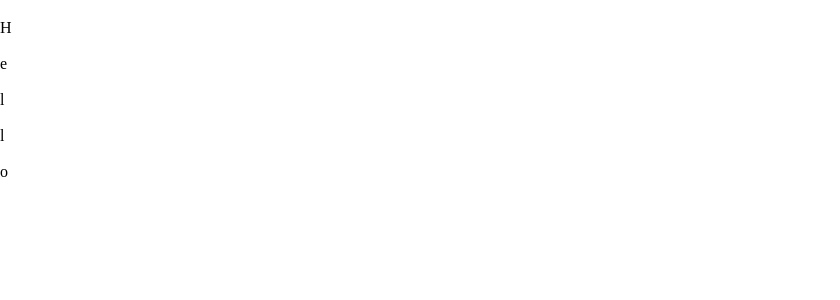
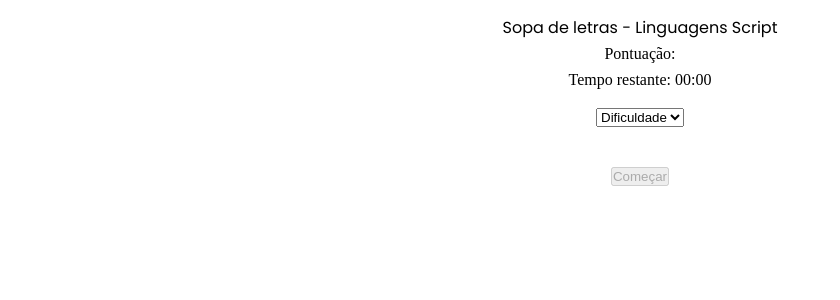
Before and after one commit to Marco-26/trabalho-pratico-ls, a React (Create React App) app: page / in a window 1280 px wide. Shown: the top 300 px of the page, without its empty margins (0-840 px from the left). Built offline with nearby package versions, Linux system fonts and the light colour scheme.

Commit message:
limpeza de código, novo sistema grid

```diff
--- a/src/App.js
+++ b/src/App.js
@@ -37,26 +37,15 @@ function App() {
     setGame(!gameStarted);
   }
 
-  let test = "Hello";
-  let word = [];
-  for (const value of test) {
-    word.push(<p>{value}</p>);
-  }
-  return(
-    <div>
-      {word}
+  return (
+    <div className="App">
+      <Header gameStarted={gameStarted} handleGameStart={handleGameStart} popUp={modalTrigger} handleTrigger={setTrigger} level={level} handleLevel={handleLevel} timer={timer} />
+      <Grid level={level} />
+      <Popup trigger={modalTrigger} handleTrigger={handleTrigger} title="O tempo acabou!" buttonTxt="Fechar">
+        Para a próxima tente ser mais rápido!
+      </Popup>
     </div>
   );
-
-  // return (
-  //   <div className="App">
-  //     <Header gameStarted={gameStarted} handleGameStart={handleGameStart} popUp={modalTrigger} handleTrigger={setTrigger} level={level} handleLevel={handleLevel} timer={timer} />
-  //     <Grid level={level} />
-  //     <Popup trigger={modalTrigger} handleTrigger={handleTrigger} title="O tempo acabou!" buttonTxt="Fechar">
-  //       Para a próxima tente ser mais rápido!
-  //     </Popup>
-  //   </div>
-  // );
 }
 
 export default App;
--- a/src/components/grid/grid.jsx
+++ b/src/components/grid/grid.jsx
@@ -1,16 +1,16 @@
-import React,{ useState } from "react";
-import '../reset.css';
-import './grid.css';
-import { data } from "../data"
-import styled from "styled-components"
+import React, { useState } from "react";
+import "../reset.css";
+import "./grid.css";
+import { data } from "../data";
+import styled from "styled-components";
 
 const Grid = (props) => {
-    const {level} = props;
+  const { level } = props;
 
-    const cellsArray = []
+  const cellsArray = [];
   let cellQuantity, cssRepeat;
 
-    const shuffle = arr => [...arr].sort(() => Math.random() - 0.5);
+  const shuffle = (arr) => [...arr].sort(() => Math.random() - 0.5);
   const newData = shuffle(data);
 
   // dependendo da dificuldade, o jogo apenas tem um certo numero de palavras e um certo numero de cells
@@ -18,31 +18,27 @@ const Grid = (props) => {
 
   let wordAmount;
 
-    switch(level){
-        case(0):
+  switch (level) {
+    case 0:
       wordAmount = 0;
       cellQuantity = 0;
       cssRepeat = 0;
       break;
-        case(1):
-            wordAmount=3;
+    case 1:
+      wordAmount = 3;
       cellQuantity = 64;
       cssRepeat = 8;
       break;
-        case(2):
+    case 2:
       wordAmount = 5;
       cellQuantity = 81;
       cssRepeat = 9;
       break;
-        case(3):
+    case 3:
       wordAmount = 7;
       cellQuantity = 100;
       cssRepeat = 10;
       break;
-    }
-
-    for(let i=0; i < cellQuantity; i++){
-        cellsArray.push(null);
   }
 
   const words = [];
@@ -56,18 +52,9 @@ const Grid = (props) => {
     grid-template-columns: repeat(${cssRepeat}, 30px);
   `;
 
-    let word = "Ola"
-    let letter;
-    for (let index = 0; index <word.length;index++){
-        letter = word.charAt(index);
-    }
-
-    return(
+  return (
     <div className="grid-container">
-            <Grid>
-                {/* {cellsArray.map(() => <div className="cell">{letter}</div>)} */}
-                {cellsArray.map(() => <div className="cell">{char()}</div>)}
-            </Grid>
+      <Grid>{generateGrid(cellsArray,cellQuantity)}</Grid>
       <div className="words">
         {words.map((word) => (
           <div>
@@ -77,28 +64,38 @@ const Grid = (props) => {
       </div>
     </div>
   );
+};
+
+function generateGrid(cellsArray, cellQuantity){
+    let word = "php";
+
+    let generate = true;
+    for (let i = 0; i < cellQuantity; i++) {
+      if (generate) {
+        cellsArray.push(generateWord(word));
+        i+=word.length-1; // devemos adicionar ao index a length das palavras selecionadas
+      } else {
+        cellsArray.push(<div className="cell">{randomChar()}</div>);
+      }
+      generate = false;
+    }
+
+    return cellsArray;
 }
 
 function randomChar() {
-    let char = '';
-    let characters = 'abcdefghijklmnopqrstuvwxyz';
-    char = characters.charAt(Math.floor(Math.random()*characters.length));
+  let char = "";
+  let characters = "abcdefghijklmnopqrstuvwxyz";
+  char = characters.charAt(Math.floor(Math.random() * characters.length));
   return char;
 }
-function char() {
-    let test = "Ola";
-    return(
-    <>
-        <ul>
-            {(() =>{
-                for(let i= 0; i<test.length;i++){
-                    return <li>{test.charAt(i)}</li>
+
+function generateWord(word) {
+  let wordArr = [];
+  for (const value of word) {
+    wordArr.push(<div className="cell">{value}</div>);
   }
-            })()}
-        </ul>
-    </>
-
-    );
+  return wordArr;
 }
 
 export default Grid;
```
Lines whose indentation alone changed are shown as unchanged.
